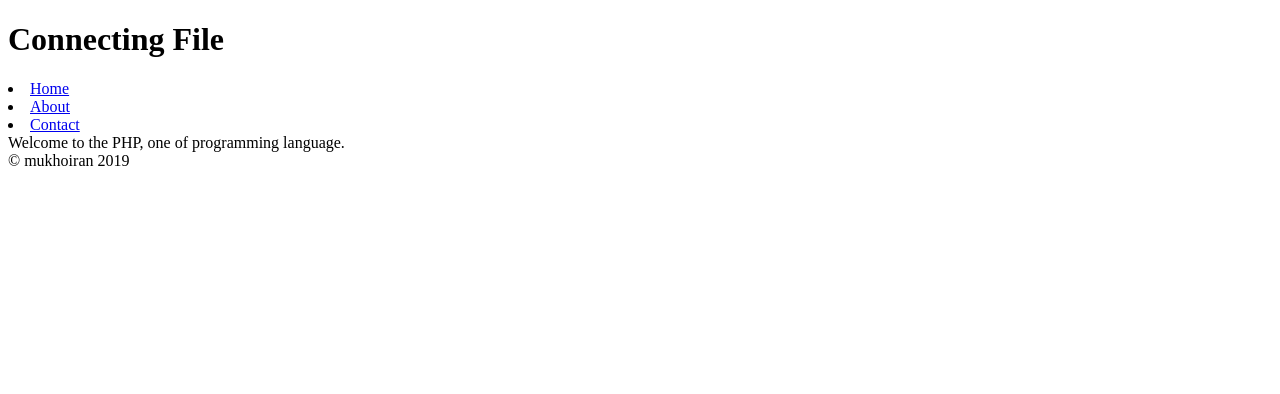
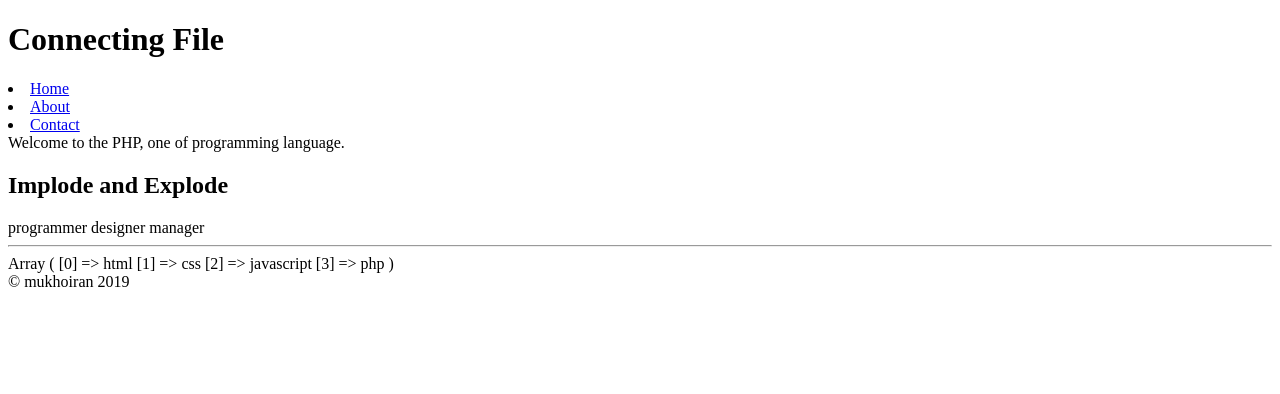
Before and after one commit to mukhoiran/php-function, a PHP site: page /connecting-file/index.php in a window 1280 px wide. Shown: the top 394 px of the page. Run offline with PHP 8.4, Linux system fonts and the light colour scheme.

Commit message:
implode and explode

```diff
--- a/connecting-file/index.php
+++ b/index.php
@@ -13,4 +13,20 @@
       Welcome to the PHP, one of programming language.
     </main>
 
+    <h2>Implode and Explode</h2>
+
+    <?php
+
+      //implode(separator,array) -> convert array to string
+      $jobs = ["programmer","designer","manager"];
+      echo implode(" ",$jobs);
+
+      echo "<hr>";
+
+      //explode(separator,string) -> convert string to array
+      $study = "html css javascript php";
+      print_r(explode(" ",$study));
+      // print_r(explode(" ",$study, 2)); --> limit array
+    ?>
+
 <?php include('footer.php'); ?>
```
Also changed, not shown: about.php (renamed from connecting-file/about.php), contact.php (renamed from connecting-file/contact.php), footer.php (renamed from connecting-file/footer.php), header.php (renamed from connecting-file/header.php).
